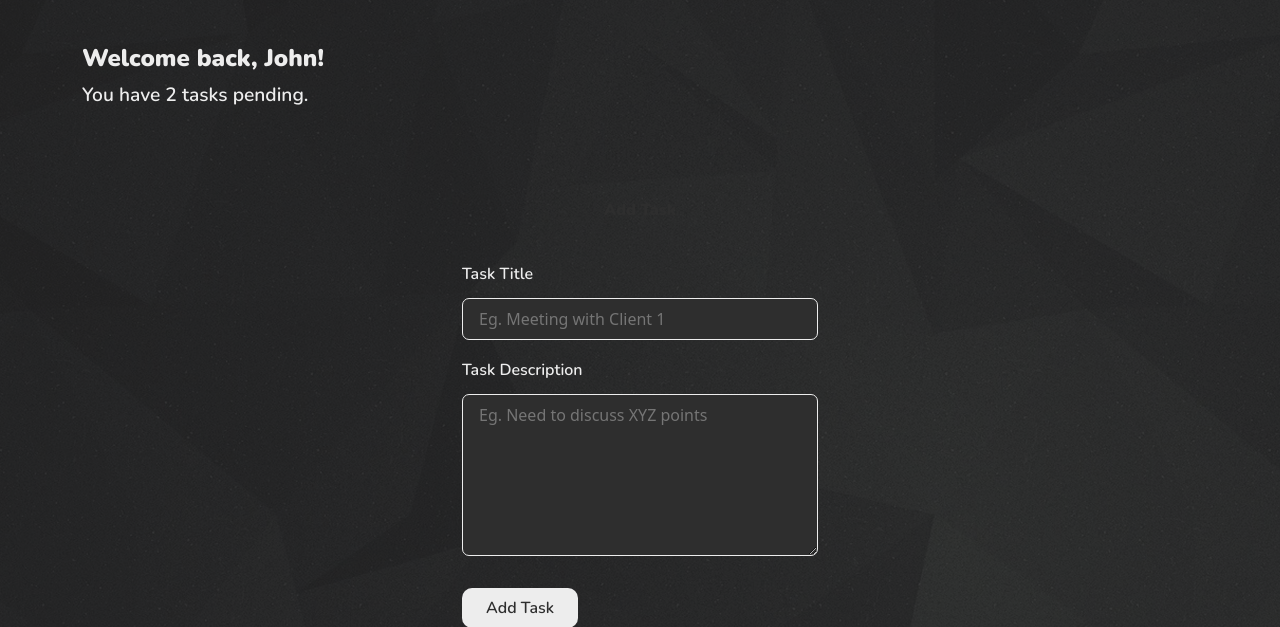
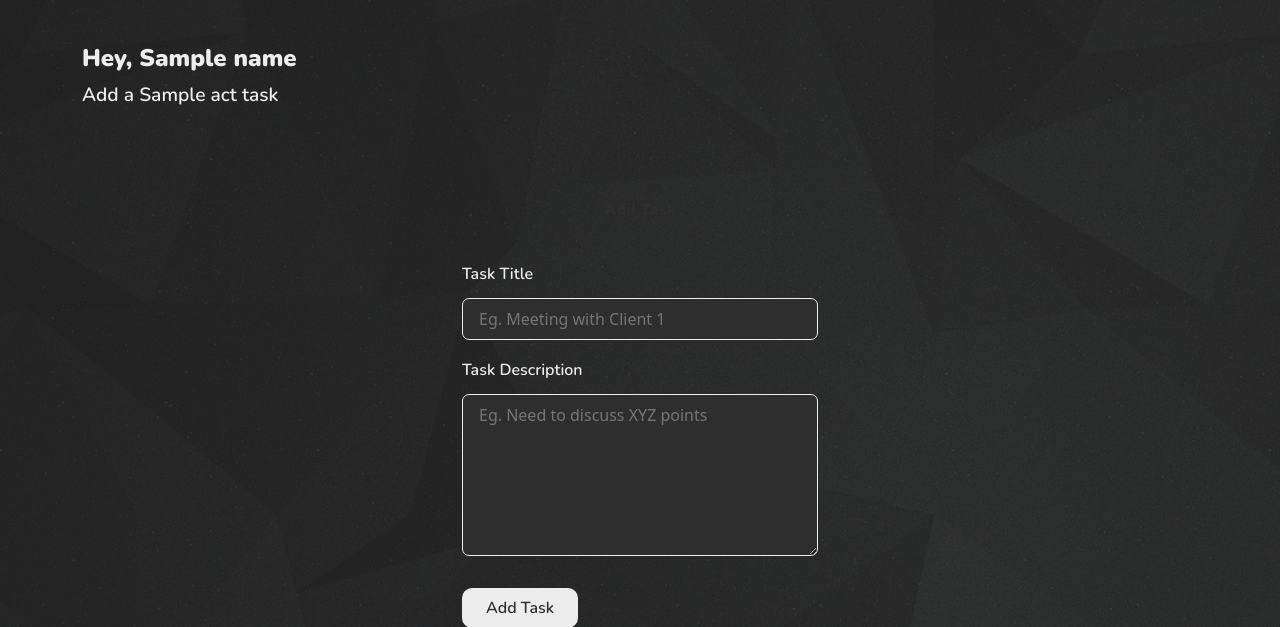
Before and after one commit to romaxrajeev/kanban-tasker-flask, a Flask app: template templates/addtask.html in a window 1280 px wide. Shown: the top 627 px of the page. Run offline with Flask 2, Linux system fonts and the light colour scheme; the template is opened without the code that fills it: most values are stand-ins (such as "Sample title", 1, 10 or a date in 2020).

Commit message:
Fixing some static HTML

```diff
--- a/app.py
+++ b/app.py
@@ -119,6 +119,7 @@ def delete(taskid):
 def addTask(tasktype):
     if 'user' in session :
         dets = dict(db.child("users").child(session["idDb"]).get().val())
+        name = dets['name']
         if 'usertasks' in dets:
             tasks = dets['usertasks']
         else:
@@ -139,7 +140,7 @@ def addTask(tasktype):
             taskType = 'in-progress'
         else:
             taskType = tasktype
-        return render_template('addtask.html',tasktype=taskType,act=tasktype)
+        return render_template('addtask.html',tasktype=taskType,act=tasktype,name=name)
     else:
         return redirect(url_for('authPage'))
 
--- a/templates/addtask.html
+++ b/templates/addtask.html
@@ -14,8 +14,8 @@
     <div class="container">
         <div class="row navbar mt-3 ml-5 ml-md-0">
             <div class="col-12">
-                <p class="heading mt-3">Welcome back, John!</p>
-                <p class="sub-heading">You have 2 tasks pending.</p>
+                <p class="heading mt-3">Hey, {{ name }}</p>
+                <p class="sub-heading">Add a {{ act }} task</p>
             </div>
         </div>
         <div class="row mt-5">
```
